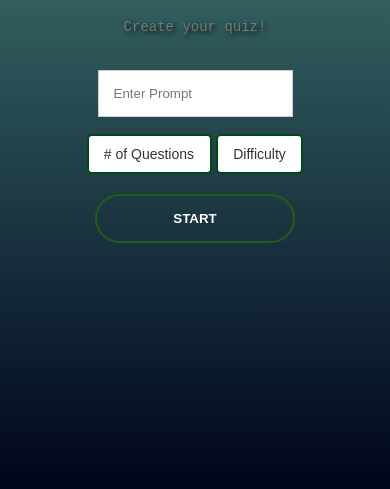
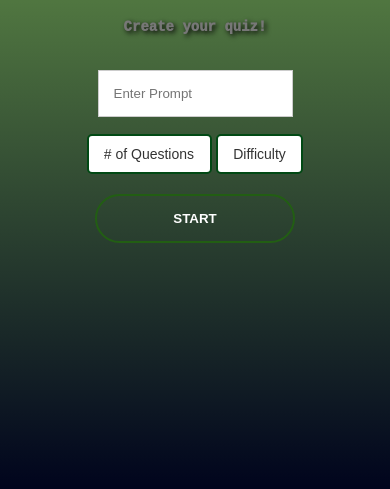
Before and after one commit to mariapromero/QuizGen, a plain HTML site: page index.html in a window 390 px wide. Shown: the part 355-844 px from the top of the page. Drawn offline with Linux system fonts and the light colour scheme.

```diff
--- a/style.css
+++ b/style.css
@@ -8,7 +8,7 @@
 
      min-height: 100vh;
      width: 100%;
-     background-image: linear-gradient(rgba(2, 112, 86, 0.67),rgb(0, 4, 29));
+     background-image: linear-gradient(rgba(112, 189, 53, 0.814),rgb(0, 4, 29));
      background-position: center;
      background-size: cover;
      position: relative;
@@ -72,7 +72,7 @@
      transform: translateY(-50%);
      text-align: center;
 
-     color: white;
+     color: rgb(251, 250, 250);
 
  }
 
@@ -98,7 +98,7 @@
      text-shadow:2px 2px 5px rgb(7, 7, 7);
      font-family: 'Courier New', Courier, monospace;
      margin: 20px auto;
-     font-weight: 100;
+     font-weight: 1000;
      line-height: 25px;
  }
  button{
@@ -147,7 +147,7 @@
      }
      .nav-links{
          position: absolute;
-         background: #004f4d;
+         background: #004f09;
          height: 91.2vh;
          width: 200px;
          top:0;
```
Also changed, not shown: index.html (+2 -0 lines).
